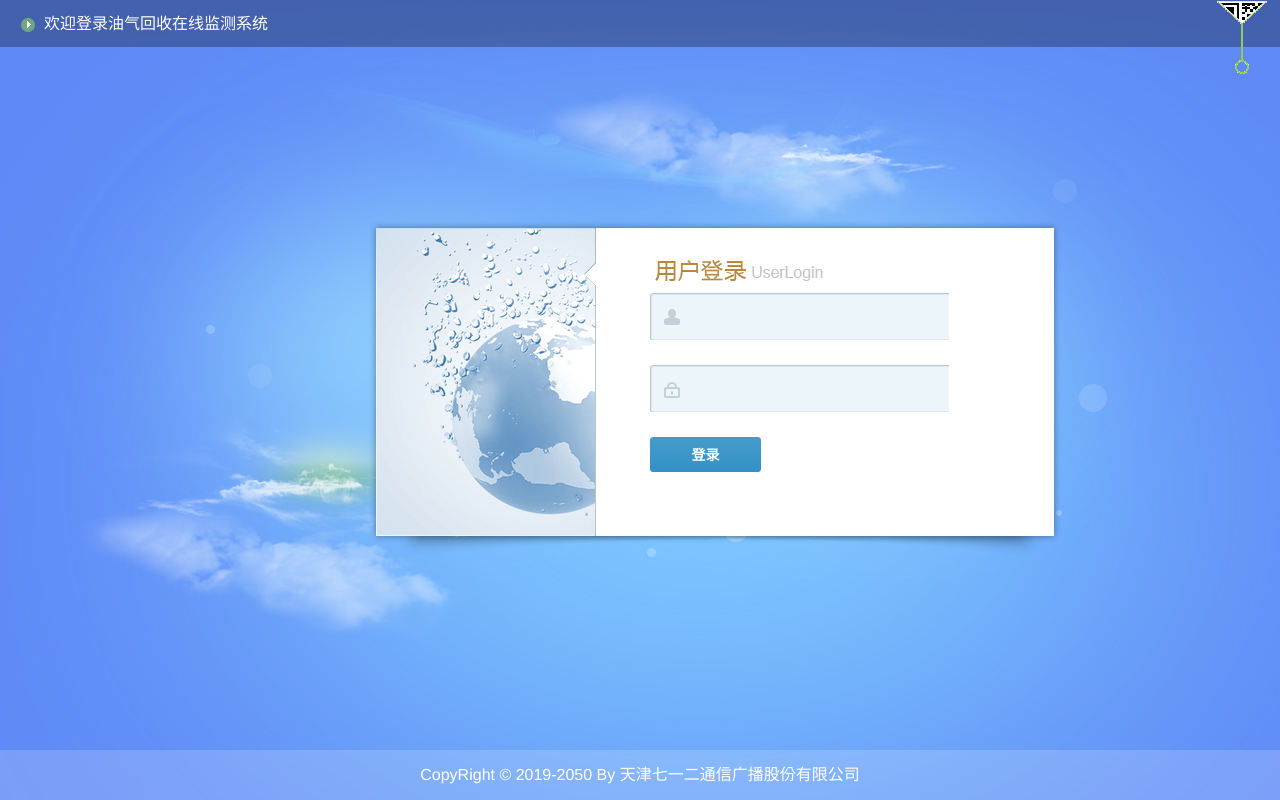
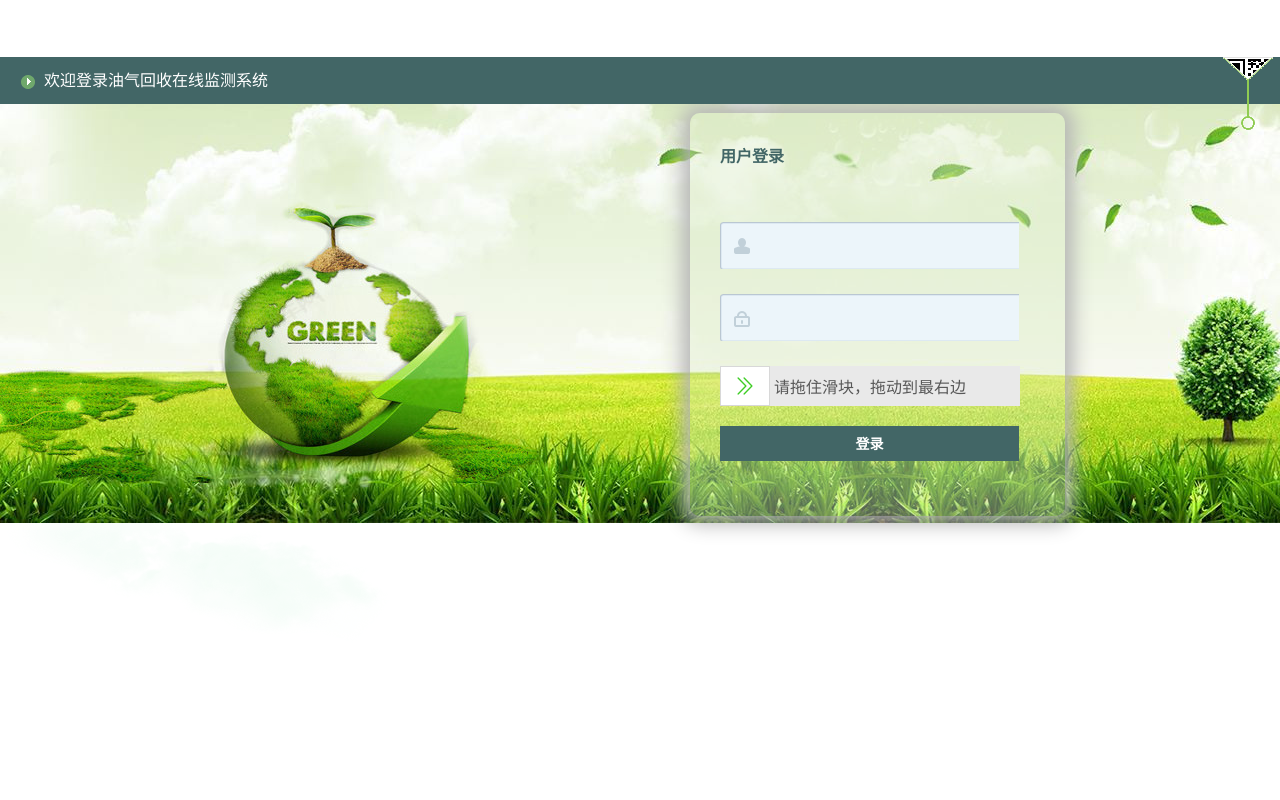
Before and after one commit to hiYuzu/vru_web, a Vue app: page /login in a window 1280 px wide. Built offline with nearby package versions, Linux system fonts and the light colour scheme.

Commit message:
登录界面暂时提交

```diff
--- a/src/api/user.js
+++ b/src/api/user.js
@@ -1,5 +1,5 @@
 import { post, get } from "@/utils/request";
 
-export const login = params => post("login", params);
+export const login = params => post("/vruApi/login", params);
 export const getInfo = () => get("userInfo", null);
 export const logout = params => post("logout", params);
--- /dev/null
+++ b/src/components/ValidCode.vue
@@ -0,0 +1,138 @@
+<template>
+  <div class="jc-component__range">
+    <div class="jc-range" :class="rangeStatus ? 'success' : ''">
+      <i
+        @mousedown="rangeMove"
+        :class="rangeStatus ? successIcon : startIcon"
+      ></i>
+      {{ rangeStatus ? successText : startText }}
+    </div>
+  </div>
+</template>
+<script>
+export default {
+  name: "ValidCode",
+  props: {
+    // 成功之后的函数
+    successFun: {
+      type: Function
+    },
+    //成功图标
+    successIcon: {
+      type: String,
+      default: "el-icon-success"
+    },
+    //成功文字
+    successText: {
+      type: String,
+      default: "验证成功"
+    },
+    //开始的图标
+    startIcon: {
+      type: String,
+      default: "el-icon-d-arrow-right"
+    },
+    //开始的文字
+    startText: {
+      type: String,
+      default: "请拖住滑块，拖动到最右边"
+    },
+    //失败之后的函数
+    errorFun: {
+      type: Function
+    },
+    //或者用值来进行监听
+    status: {
+      type: String
+    }
+  },
+  data() {
+    return {
+      disX: 0,
+      rangeStatus: false
+    };
+  },
+  methods: {
+    //滑块移动
+    rangeMove(e) {
+      let ele = e.target;
+      let startX = e.clientX;
+      let eleWidth = ele.offsetWidth;
+      let parentWidth = ele.parentElement.offsetWidth;
+      let MaxX = parentWidth - eleWidth;
+      if (this.rangeStatus) {
+        //不运行
+        return false;
+      }
+      document.onmousemove = e => {
+        let endX = e.clientX;
+        this.disX = endX - startX;
+        if (this.disX <= 0) {
+          this.disX = 0;
+        }
+        if (this.disX >= MaxX - eleWidth) {
+          //减去滑块的宽度,体验效果更好
+          this.disX = MaxX;
+        }
+        ele.style.transition = ".1s all";
+        ele.style.transform = "translateX(" + this.disX + "px)";
+        e.preventDefault();
+      };
+      document.onmouseup = () => {
+        if (this.disX !== MaxX) {
+          ele.style.transition = ".5s all";
+          ele.style.transform = "translateX(0)";
+          //执行成功的函数
+          this.errorFun && this.errorFun();
+        } else {
+          this.rangeStatus = true;
+          if (this.status) {
+            this.$parent[this.status] = true;
+          }
+          //执行成功的函数
+          this.successFun && this.successFun();
+        }
+        document.onmousemove = null;
+        document.onmouseup = null;
+      };
+    }
+  }
+};
+</script>
+<style lang="scss" scoped>
+@mixin jc-flex {
+  display: flex;
+  justify-content: center;
+  align-items: center;
+}
+.jc-component__range {
+  .jc-range {
+    background-color: #e9e9e9;
+    position: relative;
+    transition: 1s all;
+    user-select: none;
+    color: #585858;
+    @include jc-flex;
+    height: 40px; /*no*/
+    &.success {
+      background-color: #3bc923;
+      color: #fff;
+      i {
+        color: #3bc923;
+      }
+    }
+    i {
+      position: absolute;
+      left: 0;
+      width: 50px; /*no*/
+      height: 100%;
+      color: #3fcd26;
+      background-color: #fff;
+      border: 1px solid #d8d8d8;
+      cursor: pointer;
+      font-size: 24px;
+      @include jc-flex;
+    }
+  }
+}
+</style>
--- a/src/store/modules/user.js
+++ b/src/store/modules/user.js
@@ -13,9 +13,10 @@ const mutations = {
 
 const actions = {
   login({ commit }, userInfo) {
+    debugger;
     const { username, password } = userInfo;
     return new Promise((resolve, reject) => {
-      login({ userName: username.trim(), password: password })
+      login({ username: username.trim(), password: password })
         .then(response => {
           const { status, msg, data } = response.data;
           if (status) {
--- a/src/views/login/index.vue
+++ b/src/views/login/index.vue
@@ -10,11 +10,14 @@
         class="cloud"
       ></div>
     </div>
-    <div class="logintop">
+    <!--   <div class="logintop">
       <span>欢迎登录油气回收在线监测系统</span>
-    </div>
+    </div> -->
     <div class="loginbody">
       <span style="height: 100px"></span>
+      <div class="logintop">
+        <span>欢迎登录油气回收在线监测系统</span>
+      </div>
       <div class="loginbox">
         <div class="twobar">
           <a href="javascript:;" class="twobar-item twobar-item-android"
@@ -25,6 +28,9 @@
           </a>
         </div>
         <ul>
+          <li data-v-37dfd6fc="" style="color:#426666;;font-weight:bold;">
+            <label>用户登录</label>
+          </li>
           <li>
             <div class="form-message"></div>
           </li>
@@ -38,6 +44,27 @@
               class="loginpwd"
               @keyup.enter="logins"
             />
+          </li>
+          <li id="drag_wrap" class="fm-item">
+            <valid-code
+              status="status"
+              :successFun="onMpanelSuccess"
+              :errorFun="onMpanelError"
+            ></valid-code>
+            <!--  <div id="drag_bg"></div>
+            <div id="drag_box"></div>
+            <div id="drag_txt">
+              <span class="startTxt" id="startTxt"
+                >请按住滑块，拖动到最右边</span
+              >
+              <input
+                type="text"
+                value=""
+                name="code"
+                id="code"
+                hidden="hidden"
+              />
+            </div> -->
           </li>
           <li>
             <button type="submit" class="loginbtn" @click="logins">
@@ -55,7 +82,15 @@
 
 <script>
 import { getToken } from "@/utils/auth";
-
+import ValidCode from "./../../components/ValidCode.vue";
+var checkStatus = (rule, value, callback) => {
+  console.log(value);
+  if (!value) {
+    return callback(new Error("请拖动滑块完成验证"));
+  } else {
+    callback();
+  }
+};
 export default {
   name: "Login",
   data() {
@@ -69,9 +104,11 @@ export default {
       offset1: 450,
       offset2: 0,
       offsetbg: 0,
-      mainwidth: 1600
+      mainwidth: 1600,
+      status: [{ validator: checkStatus, trigger: "change" }]
     };
   },
+  components: { ValidCode },
   watch: {
     $route: {
       handler: function(route) {
@@ -89,8 +126,8 @@ export default {
     if (token) {
       this.$router.push("/");
     }
-    setInterval(this.cloud1, 70);
-    setInterval(this.cloud2, 90);
+    /*  setInterval(this.cloud1, 70);
+    setInterval(this.cloud2, 90); */
   },
   methods: {
     logins: function() {
@@ -133,7 +170,9 @@ export default {
         this.offsetbg = -580;
       }
       this.offsetbg += 0.9;
-    }
+    },
+    onMpanelError() {},
+    onMpanelSuccess() {}
   }
 };
 </script>
@@ -157,11 +196,11 @@ img {
 }
 
 #login {
-  background: {
+  /* background: {
     color: #5f89f7;
     image: url(~@/assets/images/login/light.png);
     repeat: no-repeat;
-  }
+  } */
   height: 100%;
   display: flex;
   overflow: hidden;
@@ -186,8 +225,9 @@ img {
   .logintop {
     height: 47px;
     position: absolute;
-    top: 0px;
-    background: url(~@/assets/images/login/loginbg1.png) repeat-x;
+    top: 12.7%;
+    /*  background: url(~@/assets/images/login/loginbg1.png) repeat-x; */
+    background: #426666;
     z-index: 100;
     width: 100%;
     span {
@@ -200,7 +240,8 @@ img {
     }
   }
   .loginbody {
-    background: url(~@/assets/images/login/loginbg3.png) no-repeat center center;
+    background: url(~@/assets/images/login/bg-login-1.jpg) no-repeat center
+      center;
     width: 100%;
     height: 685px;
     overflow: hidden;
@@ -218,10 +259,14 @@ img {
     .loginbox {
       width: 850px;
       height: 500px;
-      background: url(~@/assets/images/login/logininfo2.png) no-repeat;
+      /*   background: url(~@/assets/images/login/logininfo2.png) no-repeat; */
       ul {
-        margin-top: 200px;
-        margin-left: 435px;
+        margin-top: 50px;
+        margin-left: 475px;
+        padding: 30px;
+        border-radius: 10px;
+        background: rgba(221, 235, 199, 0.4);
+        box-shadow: 0px 0px 20px 8px #b5b5b5;
         li {
           margin-bottom: 25px;
           .form-message {
@@ -253,9 +298,11 @@ img {
             color: #90a2bc;
           }
           .loginbtn {
-            width: 111px;
+            width: 299px;
             height: 35px;
-            background: url(~@/assets/images/login/buttonbg.png) repeat-x;
+            /*       background: url(~@/assets/images/login/buttonbg.png) repeat-x; */
+            /*  background: #6e9ef8; */
+            background: #426666;
             font-size: 14px;
             font-weight: bold;
             color: #fff;
@@ -298,10 +345,11 @@ img {
 }
 .twobar {
   display: block;
-  position: fixed;
+  position: absolute;
   z-index: 999999999;
   right: 1px;
-  top: 0;
+  top: 12.5%;
+  margin-right: -6px;
   cursor: pointer;
   transition: all 0.3s ease;
 } /*假设网页宽度为1200px，导航条在右侧悬浮*/
@@ -337,7 +385,7 @@ img {
 .twobar-layer {
   position: absolute;
   right: -10px;
-  bottom: -243px;
+  bottom: -300px; /* -243px; */
   width: 172px;
   opacity: 0;
   filter: alpha(opacity=0);
@@ -357,4 +405,82 @@ img {
   -o-transition: all 1s;
   -webkit-transition: all 1s;
 }
+
+#drag_wrap {
+  width: 300px; /*300px*/
+  height: 35px;
+  position: relative;
+  background: #e8e8e8;
+  margin: 20px 0px; /*300px auto*/
+}
+
+#drag_bg {
+  width: 0;
+  height: 35px;
+  background: #7ac23c;
+  position: absolute;
+  top: 0;
+  left: 0;
+}
+
+#drag_box {
+  width: 40px;
+  height: 33px;
+  border: 1px solid #ccc;
+  background: #fff url(/view/plugins/drag/rt.png) no-repeat center center;
+  position: absolute;
+  top: 0;
+  left: 0;
+  cursor: move;
+  z-index: 2;
+}
+
+#drag_txt {
+  width: 100%;
+  height: 100%;
+  text-align: center;
+  position: absolute;
+  z-index: 1;
+  background: transparent;
+  color: #9c9c9c;
+  line-height: 35px;
+  font-size: 12px;
+}
+
+#drag_txt span {
+  cursor: default;
+  z-index: 0;
+}
+
+#drag_txt .startTxt {
+  background: -webkit-gradient(
+    linear,
+    left top,
+    right top,
+    color-stop(0, #4d4d4d),
+    color-stop(0.4, #4d4d4d),
+    color-stop(0.5, #fff),
+    color-stop(0.6, #4d4d4d),
+    color-stop(1, #4d4d4d)
+  );
+  -webkit-background-clip: text;
+  -webkit-text-fill-color: transparent;
+  -webkit-animation: slidetounlock 3s infinite;
+  -webkit-text-size-adjust: none;
+}
+
+@-webkit-keyframes slidetounlock {
+  0% {
+    background-position: -200px 0;
+  }
+
+  100% {
+    background-position: 200px 0;
+  }
+}
+
+.yseTxt {
+  background: none;
+  color: #fff;
+}
 </style>
--- a/vue.config.js
+++ b/vue.config.js
@@ -19,7 +19,7 @@ module.exports = {
     port: port,
     proxy: {
       "/api": {
-        target: "http://127.0.0.1:8080/",
+        target: "http://127.0.0.1:8081/",
         changeOrigin: true,
         ws: true,
         pathRewrite: { "^/api": "" }
```
Also changed, not shown: src/assets/images/login/bg-login-1.jpg (added), src/assets/images/login/cloud.png.
